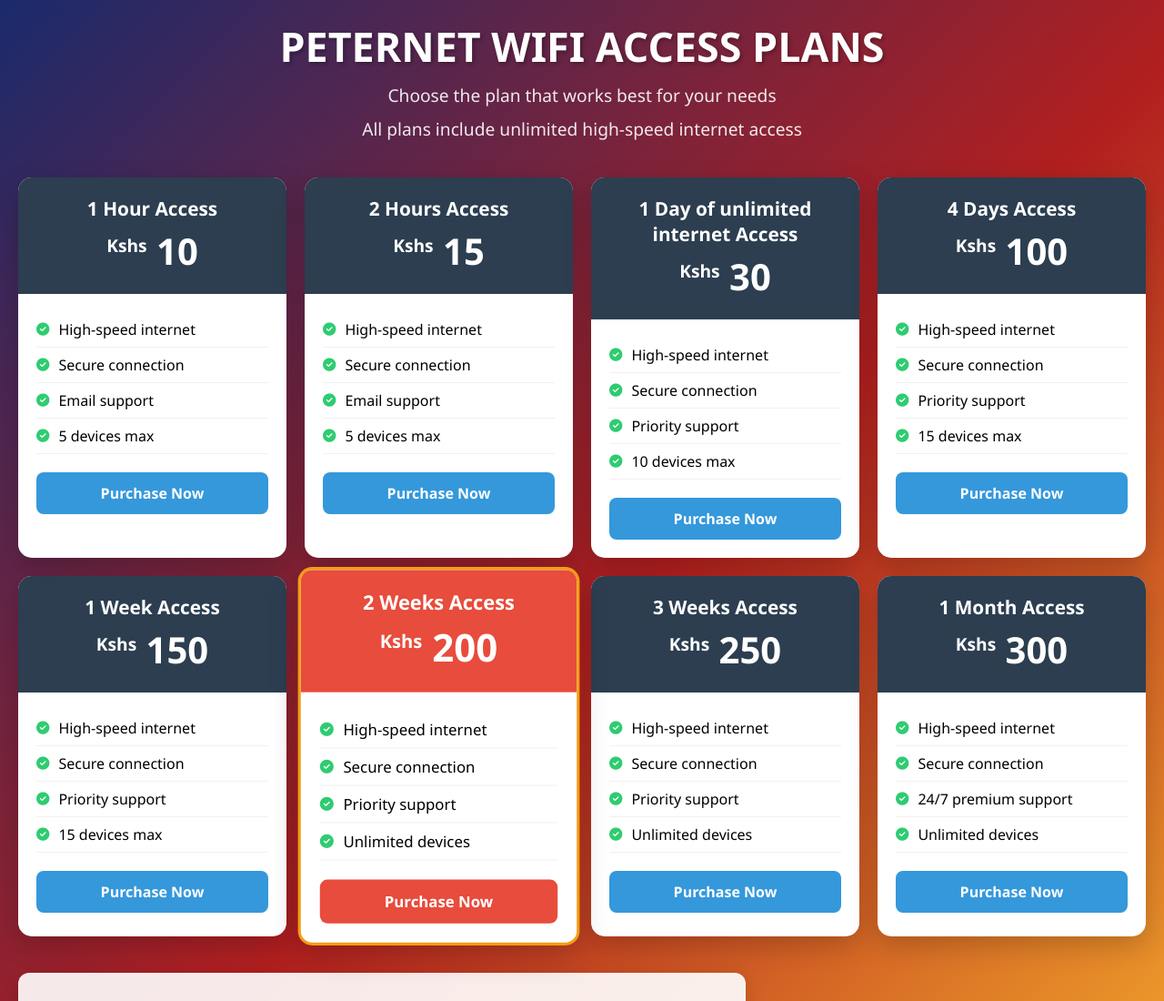
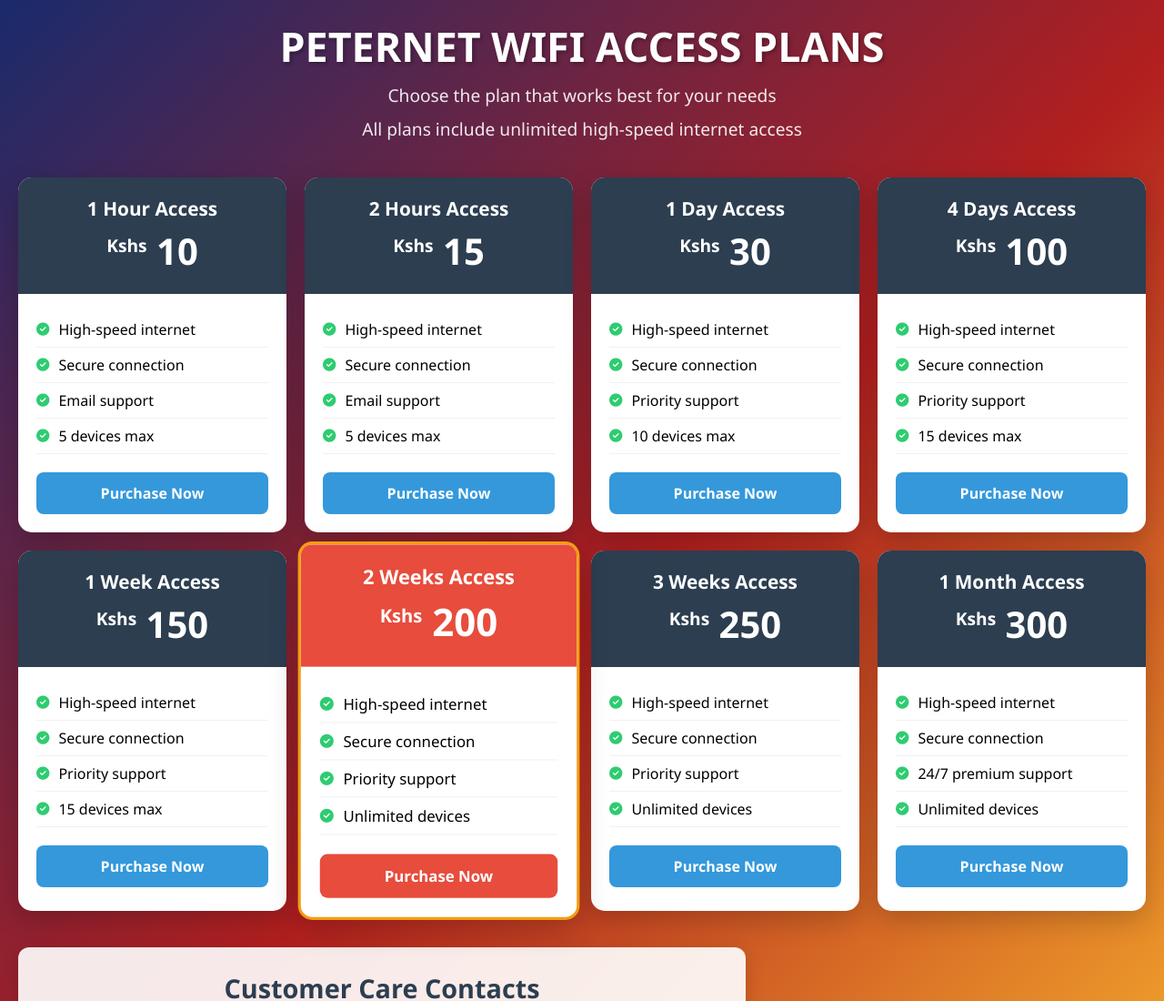
Before and after one commit to peterpetlyne/index, a plain HTML site: page index.html in a window 1280 px wide. Shown: the top 1100 px of the page at 91% size. Drawn offline with Linux system fonts and the light colour scheme.

Commit message:
back to original

```diff
--- a/index.html
+++ b/index.html
@@ -376,7 +376,7 @@
             <!-- 1 Day Plan -->
             <div class="pricing-card">
                 <div class="card-header">
-                    <div class="time-period">1 Day of unlimited internet Access</div>
+                    <div class="time-period">1 Day Access</div>
                     <div class="price"><span class="currency">Kshs</span> 30</div>
                 </div>
                 <div class="card-body">
```
